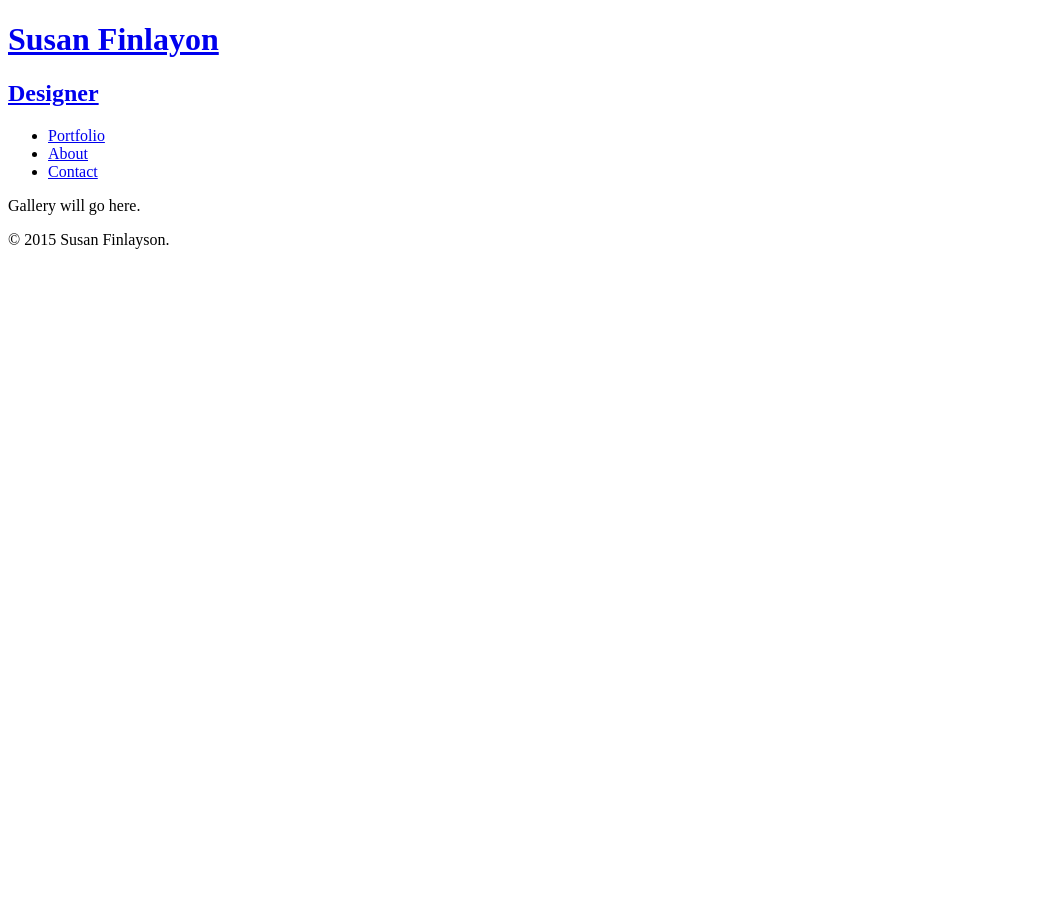
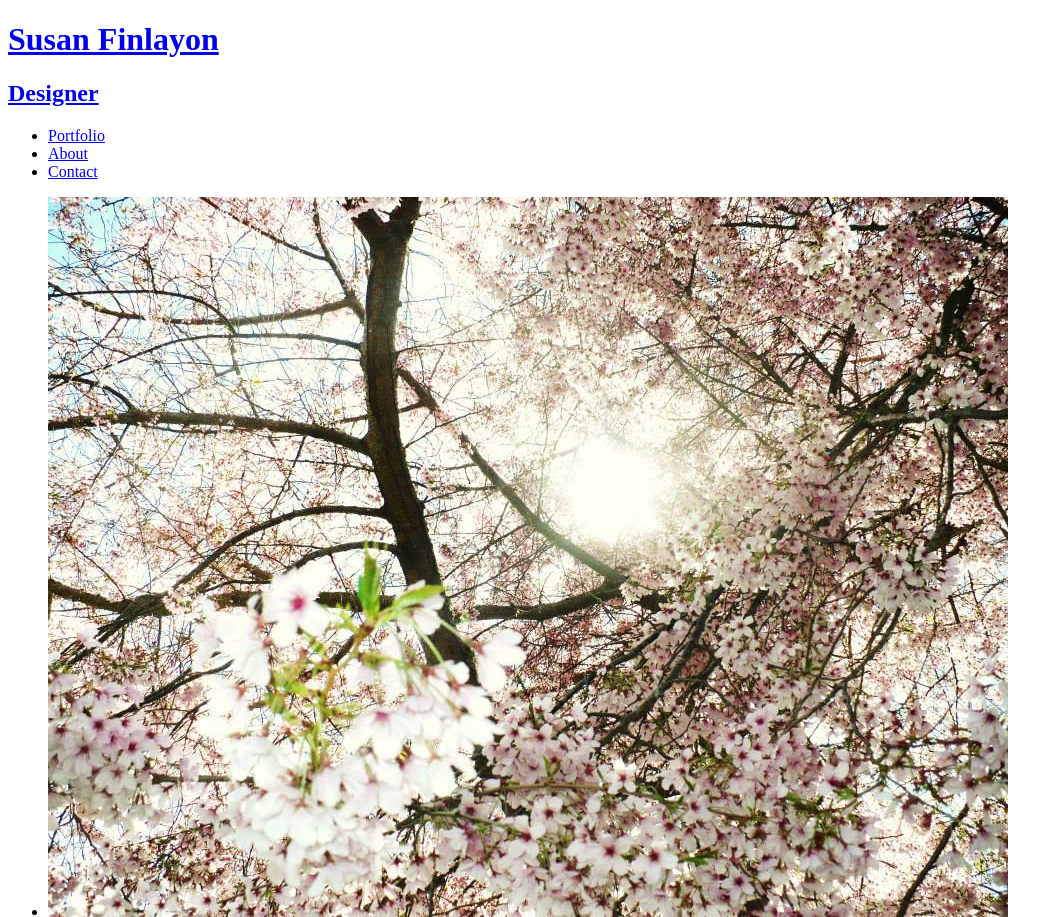
Before and after one commit to SusanJF/SusanJF.github.io, a plain HTML site: page index.html in a window 1280 px wide. Shown: the top 917 px of the page, without its empty margins (0-1063 px from the left). Before the commit the page ends 800 px from the top, so only its background shows below. Drawn offline with Linux system fonts and the light colour scheme.

Commit message:
first img

```diff
--- a/index.html
+++ b/index.html
@@ -19,7 +19,11 @@
 			</nav>
 		</header>
 		<section>
-			<p>Gallery will go here.</p>
+			<ul>
+				<li>
+					<img src="img/blossoms.jpg" alt="">
+				</li>
+			</ul>
 		</section>
 		<footer>
 			<p>&copy; 2015 Susan Finlayson.</p>
```
